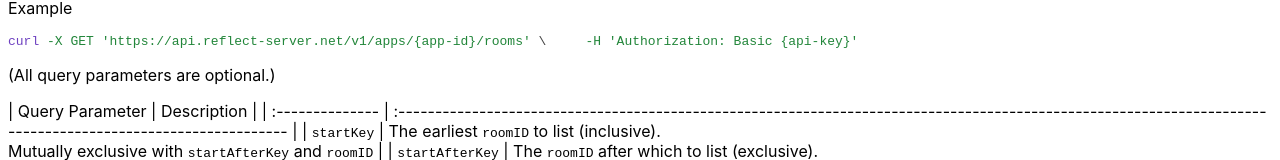
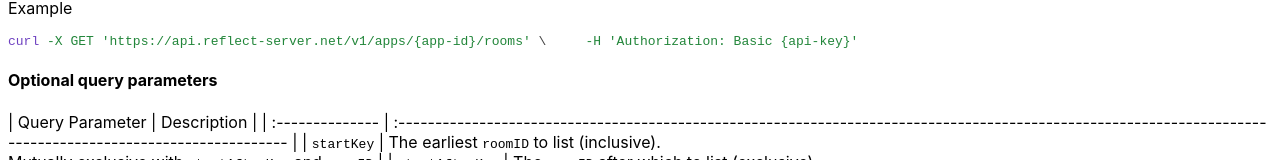
Before and after one commit to rocicorp/reflect-docs, a Next.js app: page /rest/rooms in a window 1280 px wide. Shown: the part 244-404 px from the top of the page. Built offline with nearby package versions, Linux system fonts and the light colour scheme; a web font is replaced by a local one.

Commit message:
emphasize optionality of list params

```diff
--- a/pages/rest/rooms.mdx
+++ b/pages/rest/rooms.mdx
@@ -11,7 +11,7 @@ import { Permission, Resource } from "../../components/api";
 
 <Resource method="GET" path="/rooms" />
 
-(All query parameters are optional.)
+#### Optional query parameters
 
 | Query Parameter | Description                                                                                                                                                   |
 | :-------------- | :------------------------------------------------------------------------------------------------------------------------------------------------------------ |
```
